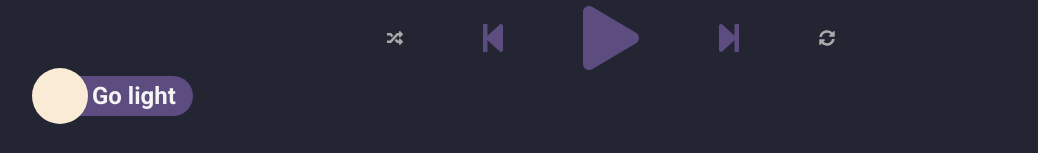
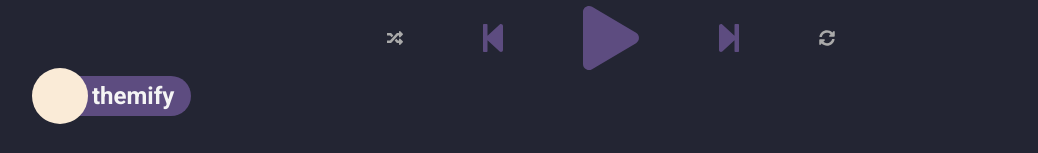
Before and after one commit to Ngakana/web-music-player, a React (Create React App) app: page / in a window 1280 px wide. Shown: the part 644-797 px from the top of the page, without its empty margins (29-1067 px from the left). Built offline with nearby package versions, Linux system fonts and the light colour scheme.

Commit message:
💄 improve theme button styling

```diff
--- a/src/Components/Nav.js
+++ b/src/Components/Nav.js
@@ -13,7 +13,7 @@ const Nav = () => {
 
     return(
         <nav>
-            <div>
+            <div style={{ display: "flex", flexDirection: "column", alignItems: "flex-start" }} >
                 <h1>MzansiWaya</h1>
                 <ThemeButton />
             </div>
--- a/src/Components/ThemeButton.js
+++ b/src/Components/ThemeButton.js
@@ -1,7 +1,4 @@
 import {useContext} from "react";
-
-// import { FontAwesomeIcon } from "@fortawesome/react-fontawesome";
-// import { faMoon, faSun } from "@fortawesome/free-solid-svg-icons";
 
 import {ThemeContext} from "../hooks/ThemeContext";
 
@@ -16,14 +13,14 @@ function ThemeButton(){
                     onClick={toggleTheme}
                     style={{ backgroundColor:"antiquewhite" }}
                 >
-                    {/* <FontAwesomeIcon icon={  faSun } size="1x" color="#5d4c80" /> */}
-                </button> }
-            <h4 onClick={toggleTheme} >{isThemeLight ? "Go dark" : "Go light"}</h4>
+                </button>
+            }
+            {/* <h4 onClick={toggleTheme} >{isThemeLight ? "Go dark" : "Go light"}</h4> */}
+            <h4 onClick={toggleTheme} >themify</h4>
             { isThemeLight ? <button
                 onClick={toggleTheme}
                 style={{ backgroundColor:"#232533" }}
             >
-                {/* <FontAwesomeIcon icon={  faMoon } size="1x" color="#5d4c80" /> */}
             </button> : null }
         </div>
     );
```
